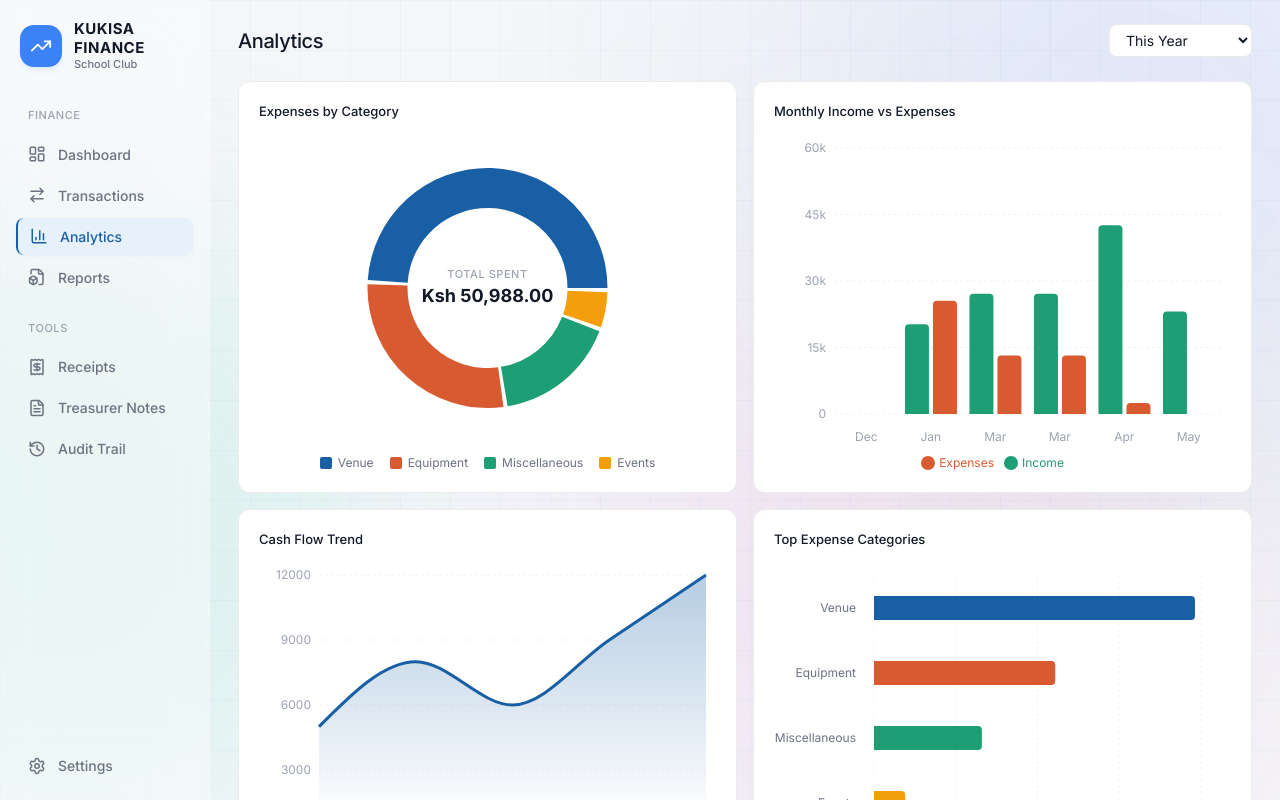
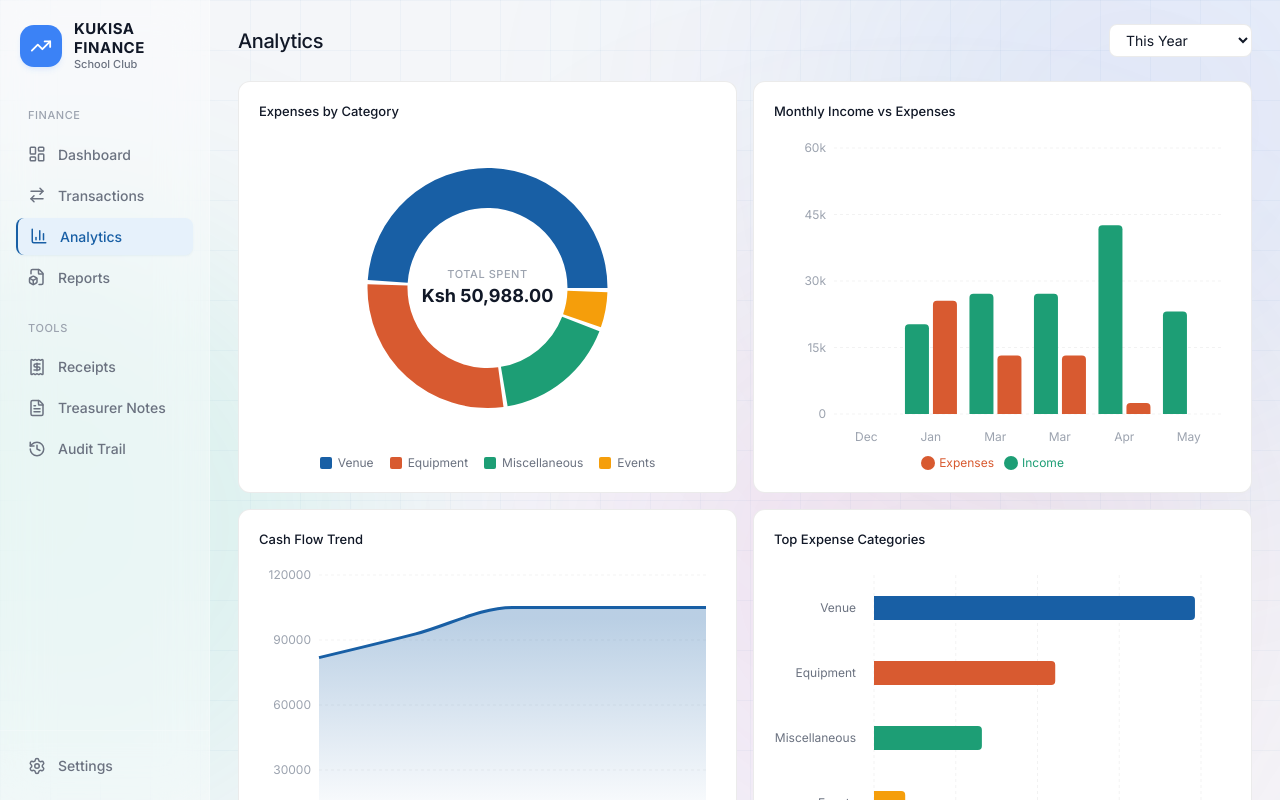
Before and after one commit to petero-codes/finnanceclub, a React (Vite) app: page /analytics in a window 1280 px wide. Built offline with nearby package versions, Linux system fonts and the light colour scheme.

Commit message:
feat: implement mathematically dynamic rolling balance cash flow trend charts and chronological ledger sorting

```diff
--- a/src/pages/Analytics.tsx
+++ b/src/pages/Analytics.tsx
@@ -48,14 +48,22 @@ export default function Analytics() {
   }
   const barData = last6Months.map(m => monthlyDataMap[m] || { name: m, income: 0, expense: 0 });
 
-  // 3. Cash Flow Trend
-  // Mock trend data
+  // 3. Dynamic Cash Flow Trend
+  const today = new Date();
+  const getBalanceAtDate = (dateLimit: Date) => {
+    return transactions
+      .filter(t => new Date(t.date) <= dateLimit)
+      .reduce((sum, t) => sum + (t.type === 'income' ? t.amount : -t.amount), 0);
+  };
+  const currentBalance = transactions
+    .reduce((sum, t) => sum + (t.type === 'income' ? t.amount : -t.amount), 0);
+
   const cashFlowData = [
-    { name: 'Week 1', balance: 5000 },
-    { name: 'Week 2', balance: 8000 },
-    { name: 'Week 3', balance: 6000 },
-    { name: 'Week 4', balance: 9000 },
-    { name: 'Week 5', balance: 12000 },
+    { name: 'Wk -4', balance: getBalanceAtDate(new Date(today.getTime() - 4 * 7 * 24 * 60 * 60 * 1000)) },
+    { name: 'Wk -3', balance: getBalanceAtDate(new Date(today.getTime() - 3 * 7 * 24 * 60 * 60 * 1000)) },
+    { name: 'Wk -2', balance: getBalanceAtDate(new Date(today.getTime() - 2 * 7 * 24 * 60 * 60 * 1000)) },
+    { name: 'Wk -1', balance: getBalanceAtDate(new Date(today.getTime() - 1 * 7 * 24 * 60 * 60 * 1000)) },
+    { name: 'Current', balance: currentBalance },
   ];
 
   // 4. Top Expense Categories
--- a/src/pages/Dashboard.tsx
+++ b/src/pages/Dashboard.tsx
@@ -65,16 +65,20 @@ export default function Dashboard() {
   }
   const barData = last6Months.map(m => monthlyDataMap[m] || { name: m, income: 0, expense: 0 });
 
-  // Cash Flow (Last 4 weeks)
-  const fourWeeksAgo = subWeeks(new Date(), 4);
-  const recentTransactions = transactions.filter(t => isAfter(new Date(t.date), fourWeeksAgo));
-  // Group by week - simplified for now
+  // Dynamic Cash Flow (Last 4 weeks)
+  const today = new Date();
+  const getBalanceAtDate = (dateLimit: Date) => {
+    return transactions
+      .filter(t => new Date(t.date) <= dateLimit)
+      .reduce((sum, t) => sum + (t.type === 'income' ? t.amount : -t.amount), 0);
+  };
+
   const cashFlowData = [
-    { name: 'Week 1', balance: currentBalance - 5000 },
-    { name: 'Week 2', balance: currentBalance - 3000 },
-    { name: 'Week 3', balance: currentBalance - 1000 },
-    { name: 'Week 4', balance: currentBalance },
-  ]; // Using mock progression since we need running balance
+    { name: 'Wk -3', balance: getBalanceAtDate(subWeeks(today, 3)) },
+    { name: 'Wk -2', balance: getBalanceAtDate(subWeeks(today, 2)) },
+    { name: 'Wk -1', balance: getBalanceAtDate(subWeeks(today, 1)) },
+    { name: 'Current', balance: currentBalance },
+  ];
 
   return (
     <div className="flex flex-col gap-6 animate-fade-in">
@@ -240,7 +244,7 @@ export default function Dashboard() {
               </tr>
             </thead>
             <tbody>
-              {transactions.slice(0, 5).map((t) => (
+              {[...transactions].sort((a, b) => new Date(b.date).getTime() - new Date(a.date).getTime()).slice(0, 5).map((t) => (
                 <tr key={t.id} className="border-b border-border-light dark:border-border-dark last:border-0 hover:bg-white/10 dark:hover:bg-white/5 transition-colors">
                   <td className="py-3 flex items-center gap-2 text-text-primary dark:text-white font-medium">
                     <FileText size={16} className="text-text-tertiary" />
--- a/src/pages/Transactions.tsx
+++ b/src/pages/Transactions.tsx
@@ -24,11 +24,13 @@ export default function Transactions() {
   const [date, setDate] = useState(format(new Date(), 'yyyy-MM-dd'));
   const [rateLimited, setRateLimited] = useState(false);
 
-  const filteredTransactions = transactions.filter(t => {
-    const matchesSearch = t.description.toLowerCase().includes(searchTerm.toLowerCase());
-    const matchesType = typeFilter === 'all' || t.type === typeFilter;
-    return matchesSearch && matchesType;
-  });
+  const filteredTransactions = transactions
+    .filter(t => {
+      const matchesSearch = t.description.toLowerCase().includes(searchTerm.toLowerCase());
+      const matchesType = typeFilter === 'all' || t.type === typeFilter;
+      return matchesSearch && matchesType;
+    })
+    .sort((a, b) => new Date(b.date).getTime() - new Date(a.date).getTime());
 
   const handleDelete = (id: string) => {
     if (window.confirm("Are you sure you want to delete this transaction?")) {
```
